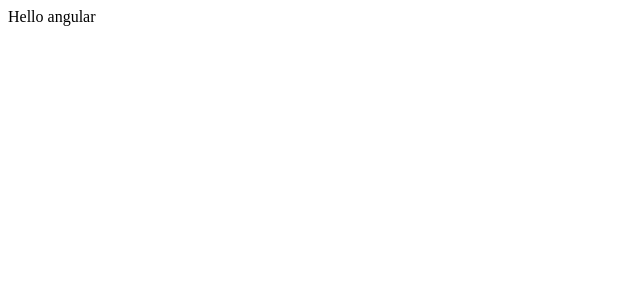
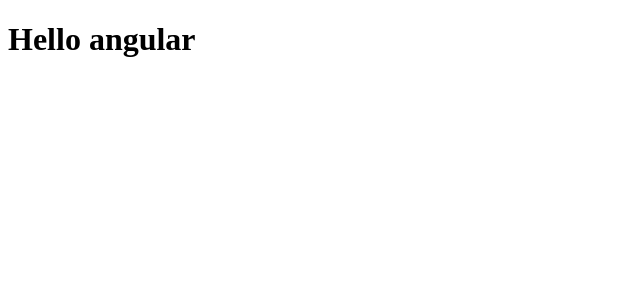
Before and after one commit to Bloodsfire/medium-clone-angular, an Angular app: page / in a window 1280 px wide. Shown: the top 300 px of the page, without its empty margins (0-640 px from the left). Built offline with nearby package versions, Linux system fonts and the light colour scheme.

Commit message:
Create auth module

```diff
--- a/src/app/app.component.html
+++ b/src/app/app.component.html
@@ -1 +1,3 @@
-Hello angular
+<h1>Hello angular</h1>
+
+<router-outlet></router-outlet>
```
Also changed, not shown: src/app/app-routing.module.ts (+5 -6 lines), src/app/app.module.ts (+6 -5 lines), src/app/auth/auth.module.ts (added, +8 -0 lines).
